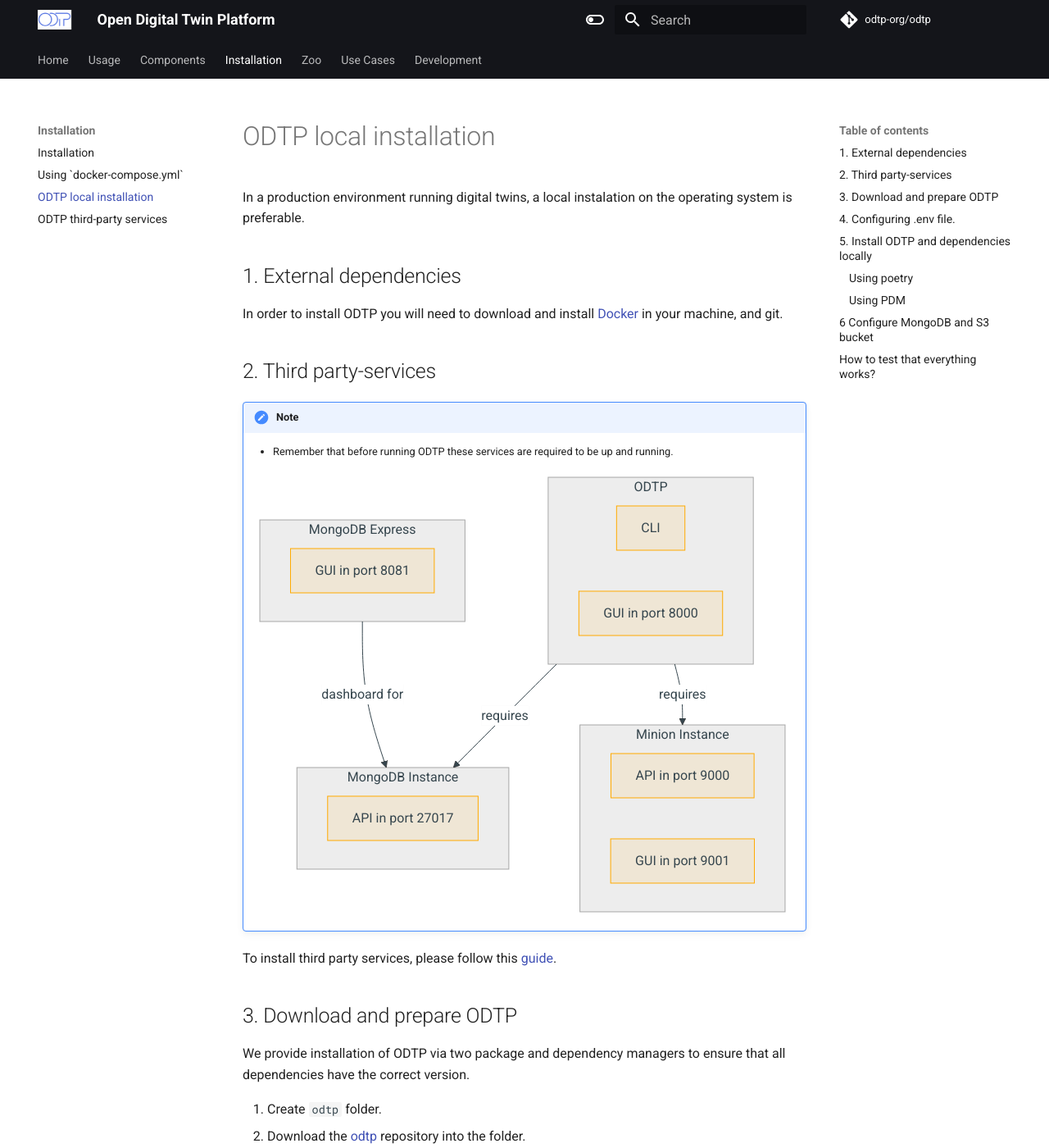
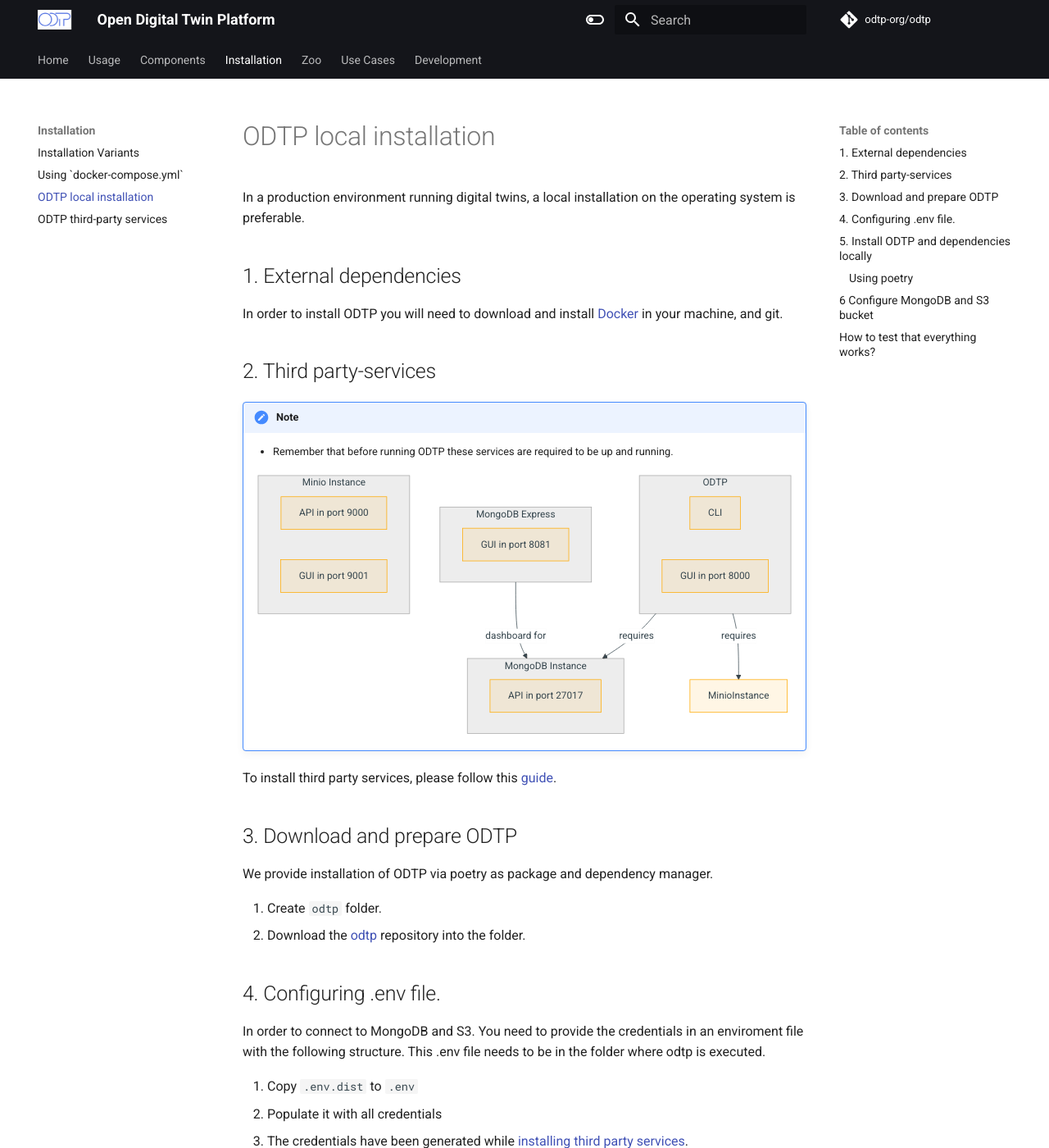
Before and after one commit to odtp-org/odtp-manuals, an MkDocs documentation site: the page built from docs/installation/odtp-local-installation.md, in a window 1280 px wide and 1400 px high. Shown: the whole window at 82% size. Built offline with MkDocs 1.6.1 and Material for MkDocs 9.7.7, drawn with Linux system fonts in a browser that asks for light colours; a script that is not in the unit is left out; comment, search, counter and statistics services are not loaded; part of the change alters nothing that is shown; some of the changed text lies outside the part shown.

Commit message:
installation

```diff
--- a/docs/installation/odtp-local-installation.md
+++ b/docs/installation/odtp-local-installation.md
@@ -1,6 +1,6 @@
 # ODTP local installation
 
-In a production environment running digital twins, a local instalation on the operating system is preferable.
+In a production environment running digital twins, a local installation on the operating system is preferable.
 
 ## 1. External dependencies
 In order to install ODTP you will need to download and install [Docker](https://www.docker.com/) in your machine, and git.
@@ -18,16 +18,16 @@ In order to install ODTP you will need to download and install [Docker](https://
         GUI[GUI in port 8000]
         end
         ODTP -->|requires| MongoDBInstance
-        ODTP -->|requires| MinionInstance
+        ODTP -->|requires| MinioInstance
         subgraph MongoDBInstance[MongoDB Instance]
         MongoDB[API in port 27017]
         end
         subgraph MongoDBExpress[MongoDB Express]
         MDBEGUI[GUI in port 8081]
         end
-        subgraph MinionInstance[Minion Instance]
-        MinionAPI[API in port 9000]
-        MinionGUI[GUI in port 9001]
+        subgraph MinionInstance[Minio Instance]
+        MinioAPI[API in port 9000]
+        MinioGUI[GUI in port 9001]
         end
         MongoDBExpress -->|dashboard for| MongoDBInstance
 
@@ -36,7 +36,7 @@ To install third party services, please follow this [guide](odtp-third-party-ser
 
 ## 3. Download and prepare ODTP
 
-We provide installation of ODTP via two package and dependency managers to ensure that all dependencies have the correct version.
+We provide installation of ODTP via poetry as package and dependency manager.
 
 1. Create `odtp` folder.
 2. Download the [odtp](https://github.com/odtp-org/odtp) repository into the folder.
@@ -45,7 +45,7 @@ We provide installation of ODTP via two package and dependency managers to ensur
 
 In order to connect to MongoDB and S3. You need to provide the credentials in an enviroment file with the following structure. This .env file needs to be in the folder where odtp is executed.
 
-1. Rename `.env.dist` as `.env`
+1. Copy `.env.dist` to `.env`
 2. Populate it with all credentials
    1. The credentials have been generated while [installing third party services](odtp-third-party-services.md).
    2. Please go to the [Github Token page](https://github.com/settings/tokens) and generate a new classic token with full access rights. Choose an appropriate expiration data to work with the token. Save the name of the [GITHUB_TOKEN] for later use during the installation.
@@ -71,7 +71,7 @@ ODTP will use the .env file to access the services and github. Please make sure
 
 ## 5. Install ODTP and dependencies locally
 
-We provide installation of ODTP via two package and dependency managers to ensure that all dependencies have the correct version.
+We provide installation of ODTP via poetry
 
 ### Using poetry
 
@@ -87,14 +87,6 @@ This should print out the help for `odtp`.
 !!! note
 
 - For OSX, the environment needs to be set to 3.11 because there is no wheel for duckdb on arm64 (Apple Silicon) for python 3.12 and higher (last checked April 1, 2024). Poetry selects python 3.12 because there is no dependency issues but missing wheels are not accounted for.
-
-### Using PDM
-
-As an alterntive [PDM](https://pdm-project.org/latest/) can be used.
-
-3. Run `pdm run odtp --help`
-
-This should print out the help for `odtp`
 
 ## 6 Configure MongoDB and S3 bucket
 
--- a/mkdocs.yml
+++ b/mkdocs.yml
@@ -60,6 +60,7 @@ copyright: |
 nav:
   - Home:
     - Introduction: index.md
+    - Acknowledgement and Funding: acknowledgement.md
     - ODTP Digital Twin: odtp-digital-twin.md
     - ODTP Concepts: odtp-concepts.md
   - Usage:
@@ -73,12 +74,13 @@ nav:
     - How to run a component: components/how-to-run-a-component.md
     - How to create a component: components/components-development.md
   - Installation:
-    - Installation: installation/odtp-installation.md
+    - Installation Variants: installation/odtp-installation.md
     - Using `docker-compose.yml`: installation/docker-compose.md
     - ODTP local installation: installation/odtp-local-installation.md
     - ODTP third-party services: installation/odtp-third-party-services.md
   - Zoo:
     - Introduction: zoo/zoo-definition.md
+    - Getting started: zoo/add-component.md
   - Use Cases:
     - Introduction: use-cases/use-cases.md
     - Mobility. Eqasim + Matsim: use-cases/mobility-eqasim-matsim.md
```
